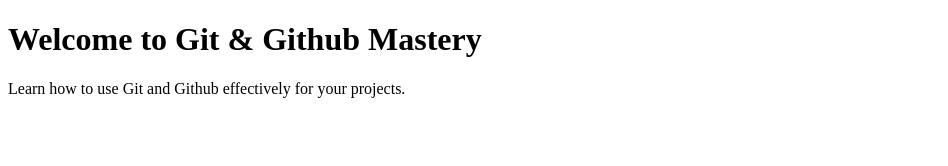
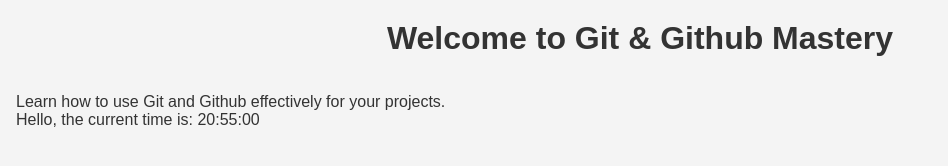
Before and after one commit to RID-Techs/Git-Mastery, a plain HTML site: page index.html in a window 1280 px wide. Shown: the whole page, without its empty margins (0-948 px from the left). Drawn offline with Linux system fonts and the light colour scheme.

Commit message:
Git Mastery : Second commit

```diff
--- a/app.js
+++ b/app.js
@@ -0,0 +1,17 @@
+const currentTime = document.querySelector("#currentTime")
+const firstFunc = () => {
+  const date = new Date();
+  const getDay = date.getDay();
+  const getMonth = date.getMonth();
+  const getYear = date.getFullYear();
+  console.log(`Today is day ${getDay} of month ${getMonth + 1} in the year ${getYear}`);
+  console.log(`Current time is: ${date.getHours()}:${date.getMinutes()}:${date.getSeconds()}`);
+  const hello = () => {
+    const now = new Date();
+    const showTime = `${now.getHours()}:${now.getMinutes()}:${now.getSeconds() < 10 ? '0' + now.getSeconds() : now.getSeconds()}`;
+    currentTime.textContent = `Hello, the current time is: ${showTime}`;
+  }
+  setInterval(hello, 1000);
+  console.log(`Current date and time: ${date}`);
+}
+firstFunc();
--- a/index.html
+++ b/index.html
@@ -7,8 +7,11 @@
   <link rel="stylesheet" href="./style.css">
 </head>
 <body>
-  <h1>Welcome to Git & Github Mastery</h1>
-  <p>Learn how to use Git and Github effectively for your projects.</p>
+  <h1 id="mainTitle">Welcome to Git & Github Mastery</h1>
+  <div class="container">
+    <p>Learn how to use Git and Github effectively for your projects.</p>
+    <p id="currentTime"></p>
+  </div>
 
   <script src="./app.js"></script>
 </body>
--- a/style.css
+++ b/style.css
@@ -0,0 +1,20 @@
+*{
+  margin: 0;
+  padding: 0;
+  box-sizing: border-box;
+}
+
+body {
+  font-family: Arial, sans-serif;
+  background-color: #f4f4f4;
+  color: #333;
+}
+
+#mainTitle {
+  text-align: center;
+  margin: 20px 0;
+}
+
+.container {
+  padding: 1em;
+}
```
